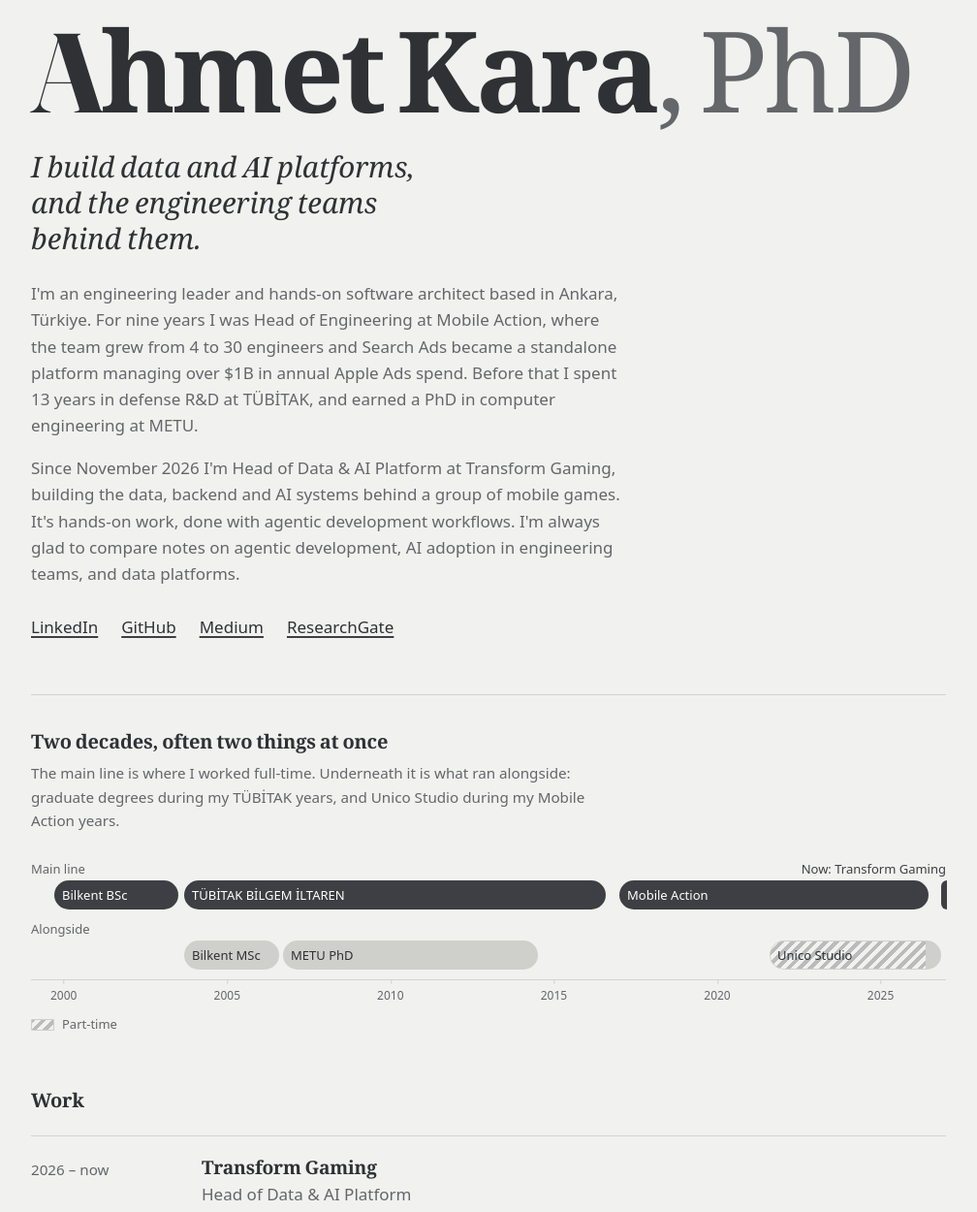
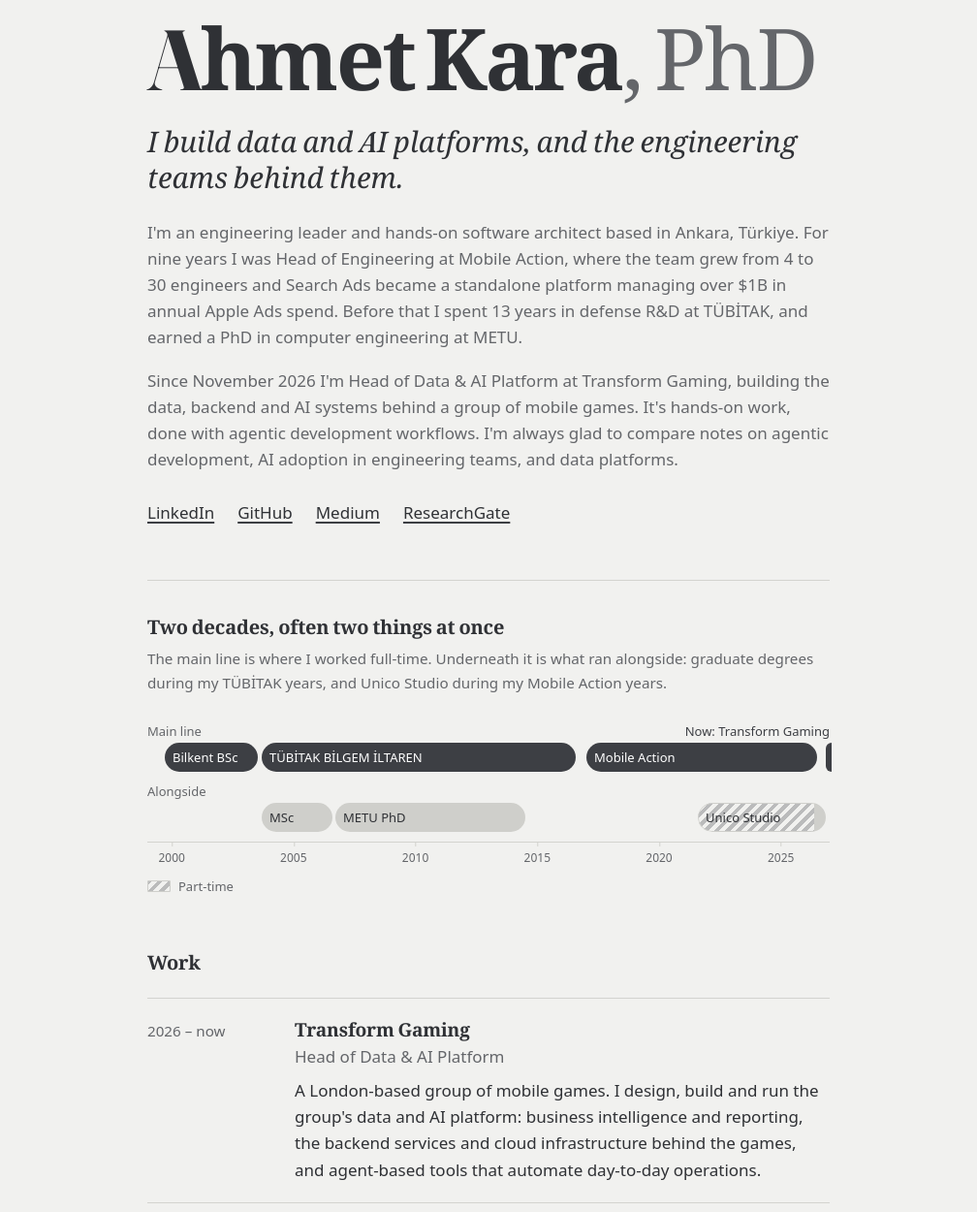
Before and after one commit to DrAhmetK/DrAhmetK.github.io, a plain HTML site: page index.html in a window 1280 px wide. Shown: the part 100-1350 px from the top of the page at 97% size, without its empty margins (136-1144 px from the left). Drawn offline with Linux system fonts and the light colour scheme.

Commit message:
Align page widths

```diff
--- a/index.html
+++ b/index.html
@@ -95,15 +95,15 @@
   a:hover { color: var(--accent); }
   :focus-visible { outline: 2px solid var(--focus); outline-offset: 3px; border-radius: 2px; }
 
-  .wrap { max-width: 64rem; margin: 0 auto; padding: 0 16px; }
-  @media (min-width: 720px) { .wrap { padding: 0 40px; } }
+  .wrap { max-width: calc(44rem + 32px); margin: 0 auto; padding: 0 16px; }
+  @media (min-width: 720px) { .wrap { max-width: calc(44rem + 80px); padding: 0 40px; } }
 
   /* Hero */
   header.hero { padding: clamp(3.5rem, 10vw, 7.5rem) 0 2.5rem; }
   .name, .lede, h2, h3 { font-family: "Fraunces", Georgia, serif; }
   .name {
     margin: 0;
-    font-size: clamp(3.1rem, 12vw, 7.25rem);
+    font-size: clamp(3rem, 11vw, 5.5rem);
     font-weight: 700;
     line-height: .95;
     letter-spacing: -.03em;
@@ -112,21 +112,20 @@
   .name .phd { font-weight: 400; color: var(--muted); letter-spacing: -.02em; }
   .lede {
     margin: 1.5rem 0 0;
-    max-width: 30ch;
     font-size: clamp(1.35rem, 3.2vw, 1.85rem);
     line-height: 1.25;
     font-weight: 500;
     font-style: italic;
     letter-spacing: 0;
   }
-  .bio { max-width: 38rem; margin: 1.5rem 0 0; color: var(--muted); }
+  .bio { margin: 1.5rem 0 0; color: var(--muted); }
   .bio p { margin: 0 0 1em; }
   .links { display: flex; flex-wrap: wrap; gap: .5rem 1.5rem; margin: 1.75rem 0 0; padding: 0; list-style: none; font-weight: 500; }
 
   /* Career strip */
   .career { margin: 1rem 0 0; padding: 2rem 0 0; border-top: 1px solid var(--rule); }
   .career h2, section h2 { font-size: 1.25rem; letter-spacing: -.01em; margin: 0 0 .25rem; }
-  .career .note { margin: 0 0 1.75rem; color: var(--muted); font-size: .95rem; max-width: 38rem; }
+  .career .note { margin: 0 0 1.75rem; color: var(--muted); font-size: .95rem; }
   .chart { position: relative; }
   .lane { position: relative; height: 3.25rem; margin-bottom: .625rem; }
   .lane-name { font-size: .8125rem; color: var(--muted); margin: 0 0 .3rem; }
@@ -203,14 +202,13 @@
     padding: 1.25rem 0;
     border-top: 1px solid var(--rule);
   }
-  @media (min-width: 720px) { .entry { grid-template-columns: 9rem 1fr; } }
+  @media (min-width: 720px) { .entry { grid-template-columns: 7.5rem 1fr; } }
   .entry .when { color: var(--muted); font-size: .95rem; padding-top: .1rem; }
   .entry h3 { margin: 0; font-size: 1.2rem; font-weight: 700; letter-spacing: -.01em; line-height: 1.35; }
   .entry .role { margin: 0; color: var(--muted); }
-  .entry p.what { margin: .5rem 0 0; max-width: 40rem; }
+  .entry p.what { margin: .5rem 0 0; }
   .entry p.tech { margin: .5rem 0 0; color: var(--muted); font-size: .9rem; }
 
-  .prose { max-width: 38rem; }
   .prose p { margin: .5rem 0 0; }
 
   footer { margin-top: 4.5rem; padding: 2rem 0 3rem; border-top: 1px solid var(--rule); color: var(--muted); font-size: .95rem; }
@@ -252,7 +250,7 @@
       </div>
       <div class="lane parallel">
         <p class="lane-name">Alongside</p>
-        <div class="bar" style="--s:2003.7;--e:2006.6"><span class="long">Bilkent MSc</span><span class="short">MSc</span><span class="sr-only">, 2003 to 2006</span></div>
+        <div class="bar" style="--s:2003.7;--e:2006.6"><span class="long">MSc</span><span class="short">MSc</span><span class="sr-only">, 2003 to 2006</span></div>
         <div class="bar" style="--s:2006.7;--e:2014.5"><span class="long">METU PhD</span><span class="short">PhD</span><span class="sr-only">, 2006 to 2014</span></div>
         <div class="bar split" style="--s:2021.6;--e:2026.85;--pt:.91"><span class="long">Unico Studio</span><span class="short">Unico</span><span class="sr-only">, 2021 to 2026, part-time until mid-2026</span></div>
       </div>
```
